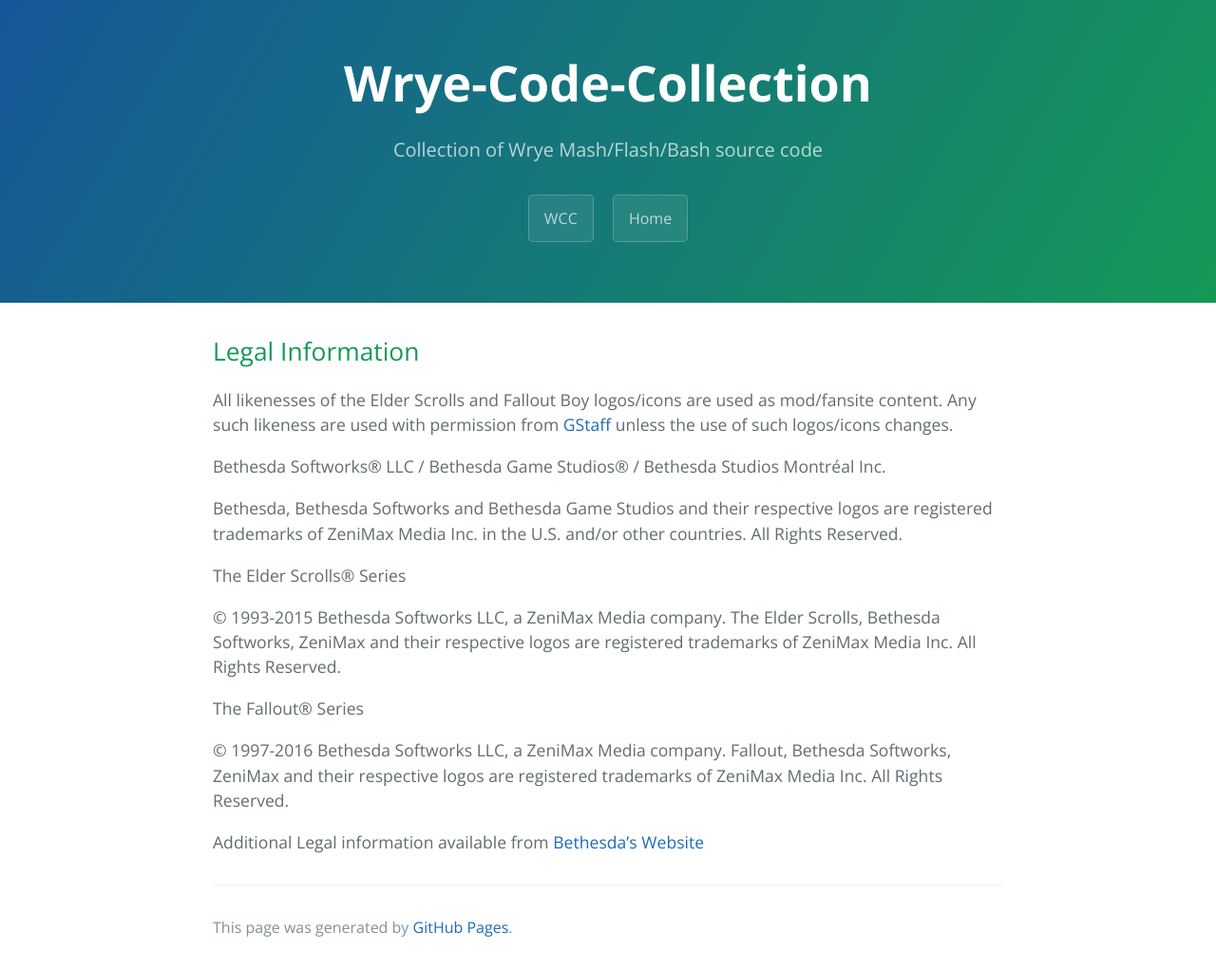
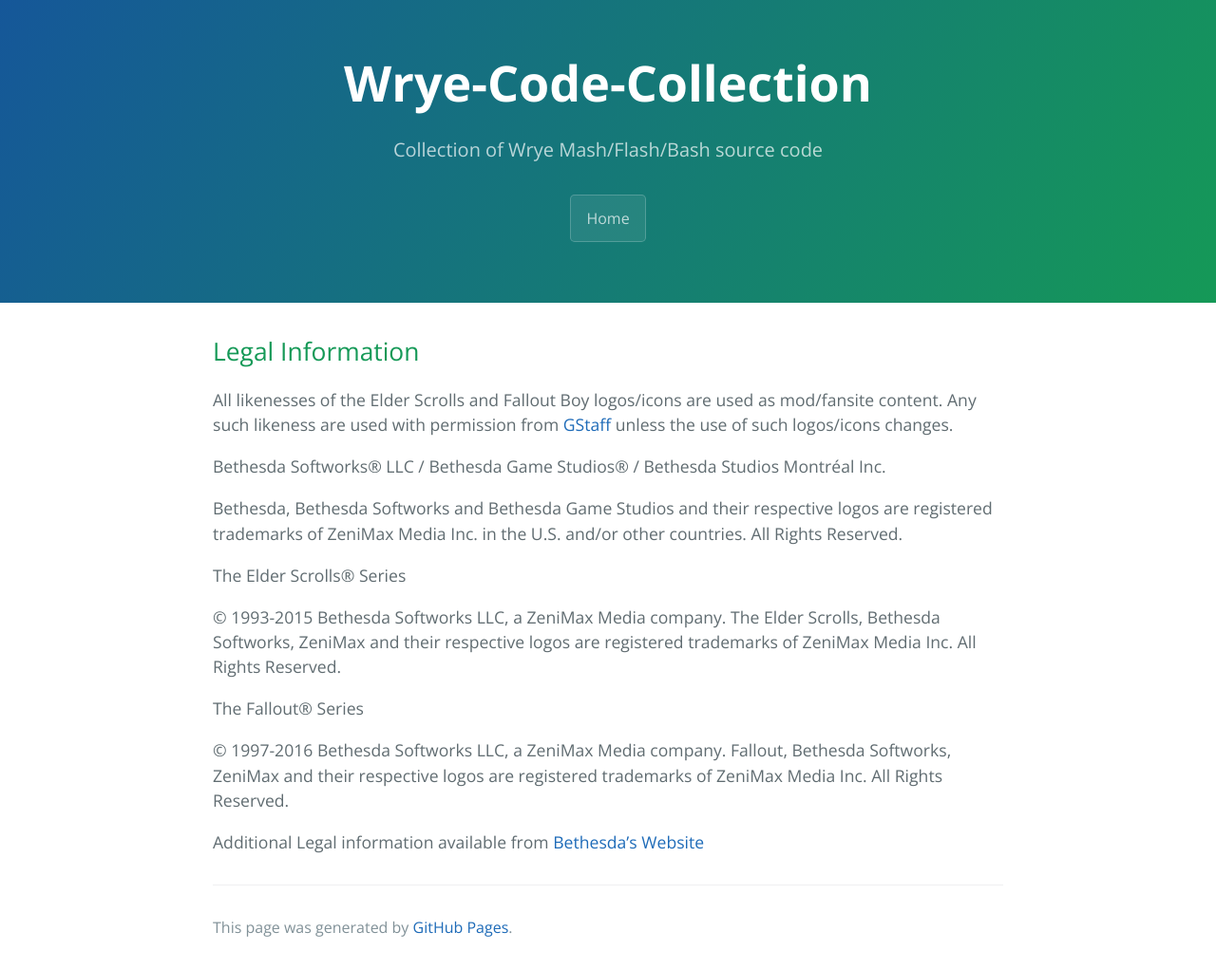
Before and after one commit to Wrye-Code-Collection/wrye-code-collection.github.io, a Jekyll site: the page built from legal.md, in a window 1280 px wide. Shown: the whole page at 95% size. Built offline with Jekyll 4.4.1, drawn with Linux system fonts in a browser that asks for light colours.

Commit message:
having two buttons was confusing

```diff
--- a/_layouts/extra.html
+++ b/_layouts/extra.html
@@ -17,7 +17,6 @@
       <!-- {% if site.github.is_project_page %}
         <a href="{{ site.github.repository_url }}" class="btn">View on GitHub</a>
       {% endif %} -->
-      <a href="https://wrye-code-collection.github.io/" class="btn">WCC</a>
       <a href="{{site.url}}{{site.baseurl}}/" class="btn">Home</a>
       <!-- {% if site.show_downloads %}
         <a href="{{ site.github.zip_url }}" class="btn">Download .zip</a>
```
